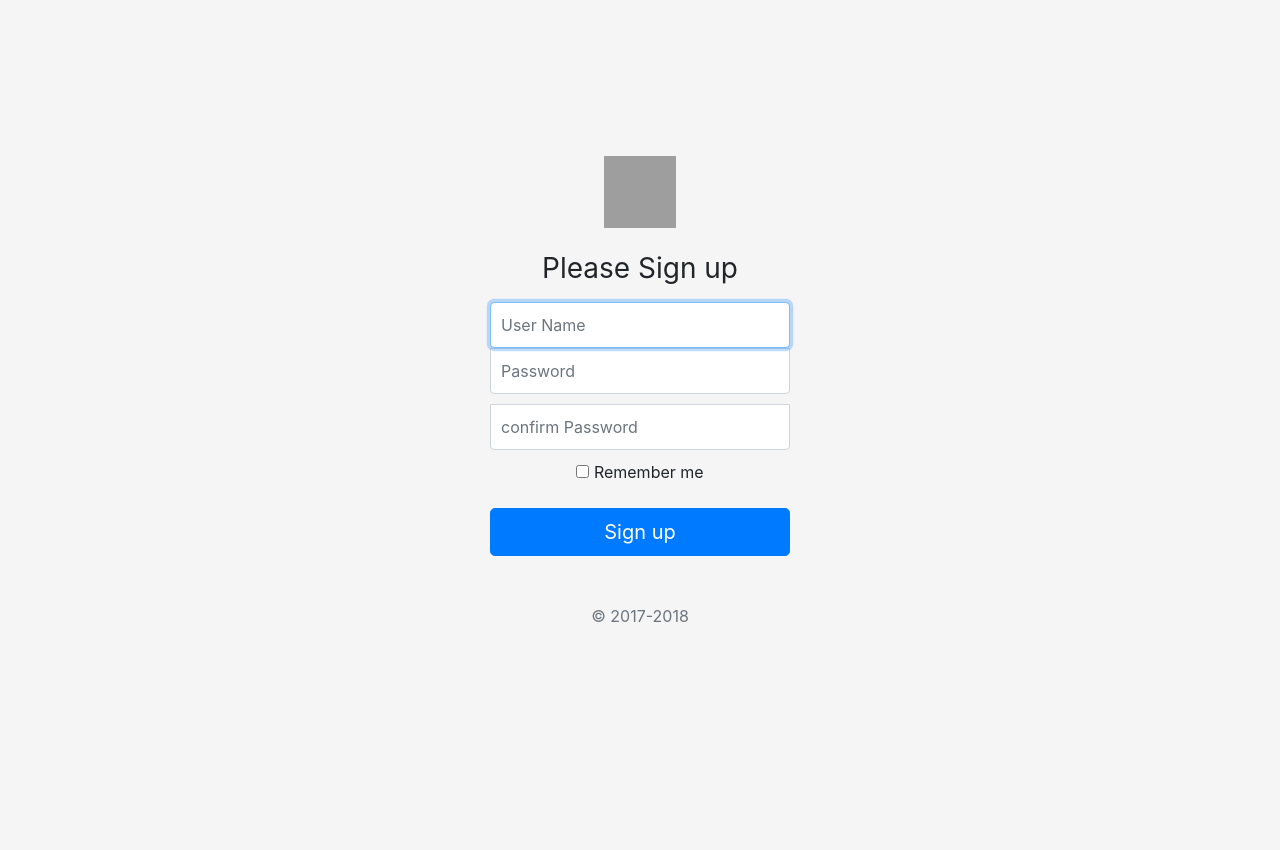
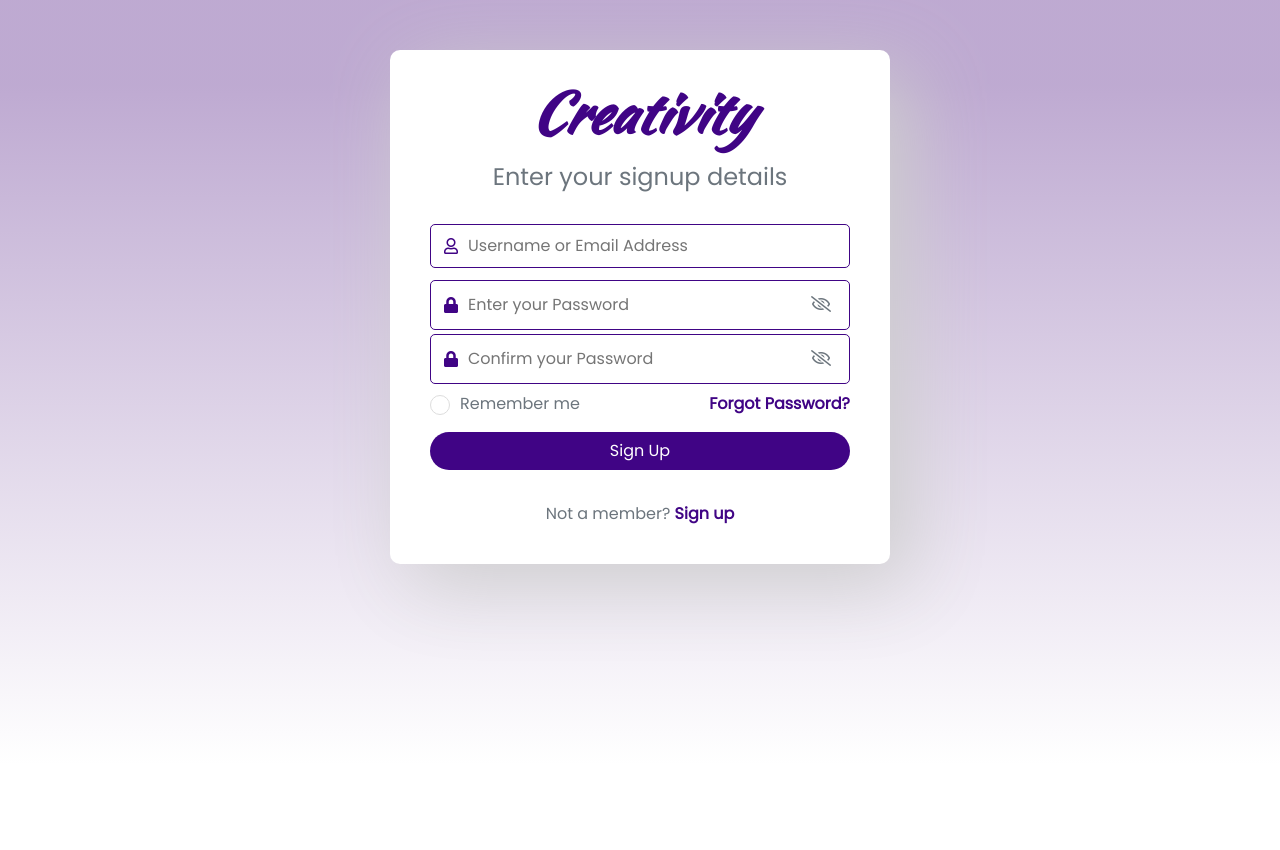
Before and after one commit to pfigithub/Example_Function_Base_Template_Rendering, a Django app: template templates/accounts/signup.html in a window 1280 px wide. Before the commit the page ends 622 px from the top, so only its background shows below. Run offline with Django 3.2, Linux system fonts and the light colour scheme; the template is opened without the code that fills it, so the values that code supplies are empty; some libraries are stand-ins or nearby versions; grey boxes are pictures that could not be loaded.

Commit message:
Update signup.html
new template for signup page

```diff
--- a/templates/accounts/signup.html
+++ b/templates/accounts/signup.html
@@ -1,41 +1,224 @@
 {% load static %}
 <!doctype html>
-<html lang="en">
+<html>
 
 <head>
-  <meta charset="utf-8">
-  <meta name="viewport" content="width=device-width, initial-scale=1, shrink-to-fit=no">
-  <meta name="description" content="">
-  <meta name="author" content="">
+  <meta charset='utf-8'>
+  <meta name='viewport' content='width=device-width, initial-scale=1'>
+  <title>Signup page</title>
+  <link href='https://stackpath.bootstrapcdn.com/bootstrap/5.0.0-alpha1/css/bootstrap.min.css' rel='stylesheet'>
+  <link href='https://use.fontawesome.com/releases/v5.7.2/css/all.css' rel='stylesheet'>
+  <style>
+    @import url('https://fonts.googleapis.com/css2?family=Kaushan+Script&family=Poppins&display=swap');
 
-  <title>Sign Up</title>
+    * {
+      padding: 0;
+      margin: 0;
+      box-sizing: border-box
+    }
 
-  <!-- Bootstrap core CSS -->
-  <link rel="stylesheet" href="{% static 'css/bootstrap.css' %}">
-  <!-- Custom styles for this template -->
-  <link rel="stylesheet" href="{% static 'css/signin.css' %}">
+    body {
+      background-color: #eee;
+      height: 100vh;
+      font-family: 'Poppins', sans-serif;
+      background: linear-gradient(to top, #fff 10%, rgba(93, 42, 141, 0.4) 90%) no-repeat
+    }
+
+    .wrapper {
+      max-width: 500px;
+      border-radius: 10px;
+      margin: 50px auto;
+      padding: 30px 40px;
+      box-shadow: 20px 20px 80px rgb(206, 206, 206)
+    }
+
+    .h2 {
+      font-family: 'Kaushan Script', cursive;
+      font-size: 3.5rem;
+      font-weight: bold;
+      color: #400485;
+      font-style: italic
+    }
+
+    .h4 {
+      font-family: 'Poppins', sans-serif
+    }
+
+    .input-field {
+      border-radius: 5px;
+      padding: 5px;
+      display: flex;
+      align-items: center;
+      cursor: pointer;
+      border: 1px solid #400485;
+      color: #400485
+    }
+
+    .input-field:hover {
+      color: #7b4ca0;
+      border: 1px solid #7b4ca0
+    }
+
+    input {
+      border: none;
+      outline: none;
+      box-shadow: none;
+      width: 100%;
+      padding: 0px 2px;
+      font-family: 'Poppins', sans-serif
+    }
+
+    .fa-eye-slash.btn {
+      border: none;
+      outline: none;
+      box-shadow: none
+    }
+
+    a {
+      text-decoration: none;
+      color: #400485;
+      font-weight: 700
+    }
+
+    a:hover {
+      text-decoration: none;
+      color: #7b4ca0
+    }
+
+    .option {
+      position: relative;
+      padding-left: 30px;
+      cursor: pointer
+    }
+
+    .option label.text-muted {
+      display: block;
+      cursor: pointer
+    }
+
+    .option input {
+      display: none
+    }
+
+    .checkmark {
+      position: absolute;
+      top: 3px;
+      left: 0;
+      height: 20px;
+      width: 20px;
+      background-color: #fff;
+      border: 1px solid #ddd;
+      border-radius: 50%;
+      cursor: pointer
+    }
+
+    .option input:checked~.checkmark:after {
+      display: block
+    }
+
+    .option .checkmark:after {
+      content: "";
+      width: 13px;
+      height: 13px;
+      display: block;
+      background: #400485;
+      position: absolute;
+      top: 48%;
+      left: 53%;
+      border-radius: 50%;
+      transform: translate(-50%, -50%) scale(0);
+      transition: 300ms ease-in-out 0s
+    }
+
+    .option input[type="radio"]:checked~.checkmark {
+      background: #fff;
+      transition: 300ms ease-in-out 0s;
+      border: 1px solid #400485
+    }
+
+    .option input[type="radio"]:checked~.checkmark:after {
+      transform: translate(-50%, -50%) scale(1)
+    }
+
+    .btn.btn-block {
+      border-radius: 20px;
+      background-color: #400485;
+      color: #fff
+    }
+
+    .btn.btn-block:hover {
+      background-color: #55268be0
+    }
+
+    @media(max-width: 575px) {
+      .wrapper {
+        margin: 10px
+      }
+    }
+
+    @media(max-width:424px) {
+      .wrapper {
+        padding: 30px 10px;
+        margin: 5px
+      }
+
+      .option {
+        position: relative;
+        padding-left: 22px
+      }
+
+      .option label.text-muted {
+        font-size: 0.95rem
+      }
+
+      .checkmark {
+        position: absolute;
+        top: 2px
+      }
+
+      .option .checkmark:after {
+        top: 50%
+      }
+
+      #forgot {
+        font-size: 0.95rem
+      }
+    }
+  </style>
+  <script type='text/javascript' src=''></script>
+  <script type='text/javascript' src='https://cdn.jsdelivr.net/npm/popper.js@1.16.0/dist/umd/popper.min.js'></script>
+  <script type='text/javascript'
+    src='https://stackpath.bootstrapcdn.com/bootstrap/5.0.0-alpha1/js/bootstrap.min.js'></script>
 </head>
 
-<body class="text-center">
-  <form class="form-signin" method="post" action="{% url 'accounts:signup' %}">
-    {% csrf_token %}
-    <img class="mb-4" src="https://getbootstrap.com/docs/4.0/assets/brand/bootstrap-solid.svg" alt="" width="72"
-      height="72">
-    <h1 class="h3 mb-3 font-weight-normal">Please Sign up</h1>
-    <label for="inputEmail" class="sr-only">User Name</label>
-    <input type="text" name='username' class="form-control" placeholder="User Name" required autofocus>
-    <label for="inputPassword" class="sr-only">Password</label>
-    <input type="password" name="password1" class="form-control" placeholder="Password" required>
-    <label for="inputPassword" class="sr-only">Confirm Password</label>
-    <input type="password" name="password2" class="form-control" placeholder="confirm Password" required>
-    <div class="checkbox mb-3">
-      <label>
-        <input type="checkbox" value="remember-me"> Remember me
-      </label>
-    </div>
-    <button class="btn btn-lg btn-primary btn-block" type="submit">Sign up</button>
-    <p class="mt-5 mb-3 text-muted">&copy; 2017-2018</p>
-  </form>
+<body oncontextmenu='return false' class='snippet-body'>
+  <div class="wrapper bg-white">
+    <div class="h2 text-center">Creativity</div>
+    <div class="h4 text-muted text-center pt-2">Enter your signup details</div>
+    <form class="pt-3" method="post" action="{% url 'accounts:signup' %}">
+      {% csrf_token %}
+      <div class="form-group py-2">
+        <div class="input-field"> <span class="far fa-user p-2"></span> <input type="text"
+            placeholder="Username or Email Address" required class=""> </div>
+      </div>
+      <div class="form-group py-1 pb-2">
+        <div class="input-field"> <span class="fas fa-lock p-2"></span> <input type="password" name="password1"
+            placeholder="Enter your Password" required class=""> <button class="btn bg-white text-muted"> <span
+              class="far fa-eye-slash"></span> </button> </div>
+        <div class="form-group py-1 pb-2">
+          <div class="input-field"> <span class="fas fa-lock p-2"></span> <input type="password" name="password2"
+              placeholder="Confirm your Password" required class=""> <button class="btn bg-white text-muted"> <span
+                class="far fa-eye-slash"></span> </button> </div>
+        </div>
+        <div class="d-flex align-items-start">
+          <div class="remember"> <label class="option text-muted"> Remember me <input type="radio" name="radio"> <span
+                class="checkmark"></span> </label> </div>
+          <div class="ml-auto"> <a href="#" id="forgot">Forgot Password?</a> </div>
+        </div> <button class="btn btn-block text-center my-3">Sign Up</button>
+        <div class="text-center pt-3 text-muted">Not a member? <a href="{% url 'accounts:signup' %}">Sign up</a></div>
+    </form>
+  </div>
+  <script type='text/javascript'></script>
 </body>
 
 </html>
```
